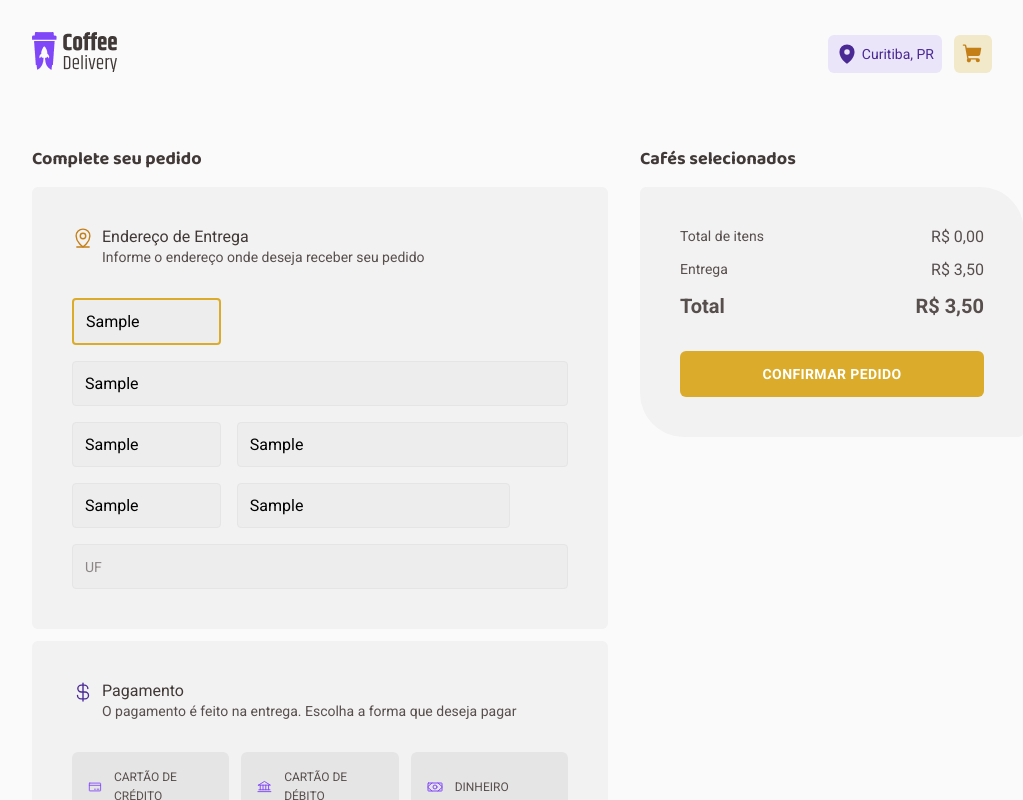
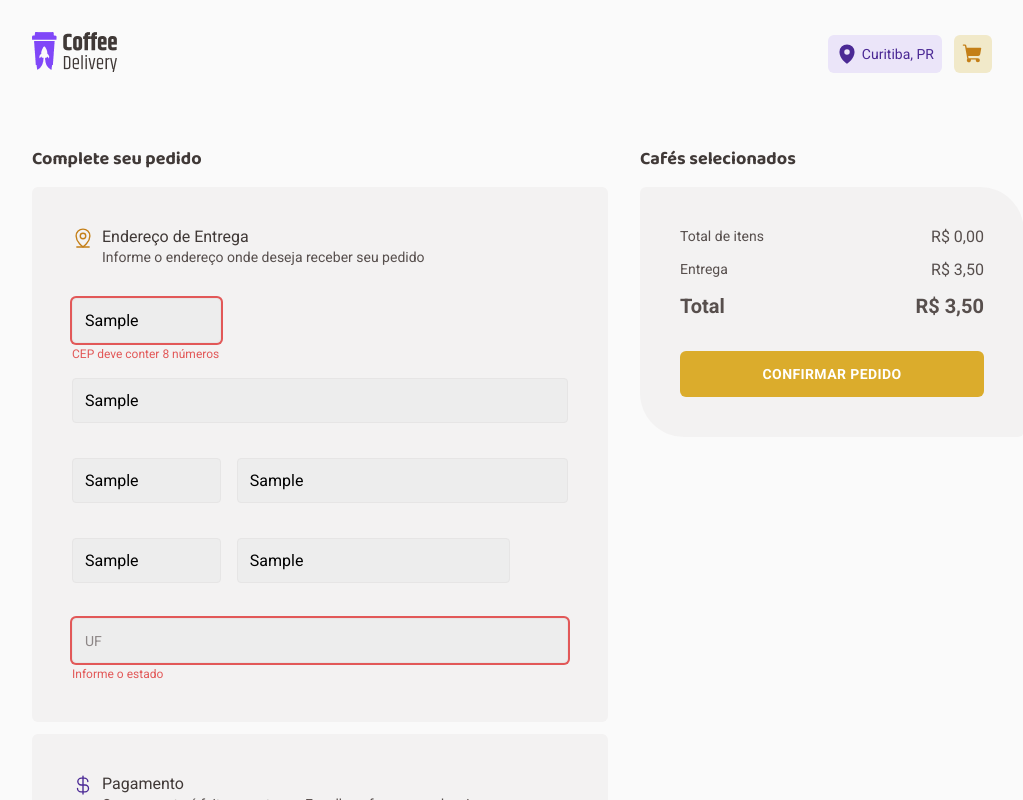
Before and after one commit to larissapissurno/coffee-delivery-react, a React (Vite) app: page /checkout in a window 1280 px wide. Both pictures are taken after typing "Sample", "Sample", "Sample", "Sample", "Sample", "Sample" into the empty fields and a click on the button "CONFIRMAR PEDIDO". Shown: the top 800 px of the page, without its empty margins (128-1151 px from the left). Built offline with nearby package versions, Linux system fonts and the light colour scheme.

Commit message:
feat: form validations

```diff
--- a/src/components/Input/styles.ts
+++ b/src/components/Input/styles.ts
@@ -1,9 +1,25 @@
 import styled, { css } from 'styled-components'
 
 interface InputProps {
-  size: number
+  size?: number
   grow?: boolean
+  error?: boolean
 }
+
+export const InputWrapper = styled.div<InputProps>`
+  display: flex;
+  flex-direction: column;
+  gap: 4px;
+
+  width: ${(props) => props.size + '%'};
+  height: 4rem;
+
+  ${(props) =>
+    props.grow &&
+    css`
+      flex-grow: 1;
+    `}
+`
 
 export const Input = styled.input<InputProps>`
   display: flex;
@@ -18,17 +34,24 @@ export const Input = styled.input<InputProps>`
   border-radius: 4px;
   outline: none;
 
-  width: ${(props) => props.size + '%'};
+  width: 100%;
+
+  &:focus {
+    outline: transparent;
+    box-shadow: 0 0 0 2px ${(props) => props.theme['primary-500']};
+  }
 
   ${(props) =>
-    props.grow &&
+    props.error &&
     css`
-      flex-grow: 1;
+      outline: transparent;
+      box-shadow: 0 0 0 2px ${(props) => props.theme['red-500']};
+
+      &:focus {
+        outline: transparent;
+        box-shadow: 0 0 0 2px ${(props) => props.theme['red-500']};
+      }
     `}
-
-  &:focus {
-    border: 2px solid ${(props) => props.theme['primary-500']};
-  }
 
   &::placeholder {
     color: ${(props) => props.theme['base-label']};
@@ -37,3 +60,10 @@ export const Input = styled.input<InputProps>`
     line-height: 130%;
   }
 `
+
+export const ErrorMessage = styled.span`
+  color: ${(props) => props.theme['red-500']};
+  font-weight: 400;
+  font-size: 0.75rem;
+  line-height: 130%;
+`
--- a/src/pages/Checkout/components/CheckoutForm/index.tsx
+++ b/src/pages/Checkout/components/CheckoutForm/index.tsx
@@ -1,4 +1,4 @@
-import { Input } from '@components/Input/styles'
+import { ErrorMessage, Input, InputWrapper } from '@components/Input/styles'
 import { EPaymentMethod, PaymentMethod } from '@components/PaymentType'
 import { CheckoutFormData } from '@pages/Checkout'
 import { OrderHeader } from '@pages/Checkout/styles'
@@ -14,7 +14,10 @@ import { TextRegularM, TextRegularS } from 'src/styles/typography'
 import { LocaleInfo, Grid, PaymentInfo, PaymentTypeSection } from './styles'
 
 export function CheckoutForm() {
-  const { register } = useFormContext<CheckoutFormData>()
+  const {
+    register,
+    formState: { errors },
+  } = useFormContext<CheckoutFormData>()
 
   return (
     <>
@@ -33,18 +36,86 @@ export function CheckoutForm() {
         </OrderHeader>
 
         <Grid>
-          <Input size={30} placeholder="CEP" {...register('zipCode')} />
-          <Input size={100} placeholder="Rua" {...register('street')} />
-          <Input size={30} placeholder="Número" {...register('number')} />
-          <Input
-            size={65}
-            placeholder="Complemento"
-            grow
-            {...register('complement')}
-          />
-          <Input size={30} placeholder="Bairro" {...register('district')} />
-          <Input size={55} placeholder="Cidade" {...register('city')} />
-          <Input size={10} placeholder="UF" grow {...register('state')} />
+          <InputWrapper size={30}>
+            <Input
+              placeholder="CEP"
+              {...register('zipCode')}
+              error={!!errors.zipCode?.message}
+            />
+            {!!errors.zipCode?.message && (
+              <ErrorMessage>{errors.zipCode?.message}</ErrorMessage>
+            )}
+          </InputWrapper>
+
+          <InputWrapper size={100}>
+            <Input
+              placeholder="Rua"
+              {...register('street')}
+              error={!!errors.street?.message}
+            />
+            {!!errors.street?.message && (
+              <ErrorMessage>{errors.street?.message}</ErrorMessage>
+            )}
+          </InputWrapper>
+
+          <InputWrapper size={30}>
+            <Input
+              placeholder="Número"
+              {...register('number')}
+              error={!!errors.number?.message}
+            />
+            {!!errors.number?.message && (
+              <ErrorMessage>{errors.number?.message}</ErrorMessage>
+            )}
+          </InputWrapper>
+
+          <InputWrapper size={65} grow>
+            <Input
+              size={65}
+              placeholder="Complemento"
+              {...register('complement')}
+              error={!!errors.complement?.message}
+            />
+            {!!errors.complement?.message && (
+              <ErrorMessage>{errors.complement?.message}</ErrorMessage>
+            )}
+          </InputWrapper>
+
+          <InputWrapper size={30}>
+            <Input
+              size={30}
+              placeholder="Bairro"
+              {...register('district')}
+              error={!!errors.district?.message}
+            />
+            {!!errors.district?.message && (
+              <ErrorMessage>{errors.district?.message}</ErrorMessage>
+            )}
+          </InputWrapper>
+
+          <InputWrapper size={55}>
+            <Input
+              size={55}
+              placeholder="Cidade"
+              {...register('city')}
+              error={!!errors.city?.message}
+            />
+            {!!errors.city?.message && (
+              <ErrorMessage>{errors.city?.message}</ErrorMessage>
+            )}
+          </InputWrapper>
+
+          <InputWrapper size={10} grow>
+            <Input
+              size={10}
+              placeholder="UF"
+              {...register('state')}
+              error={!!errors.state?.message}
+            />
+            {!!errors.state?.message && (
+              <ErrorMessage>{errors.state?.message}</ErrorMessage>
+            )}
+          </InputWrapper>
         </Grid>
       </LocaleInfo>
 
@@ -77,6 +148,9 @@ export function CheckoutForm() {
             value={EPaymentMethod.Money}
           />
         </PaymentTypeSection>
+        {!!errors.paymentMethod?.message && (
+          <ErrorMessage>{errors.paymentMethod?.message}</ErrorMessage>
+        )}
       </PaymentInfo>
     </>
   )
--- a/src/pages/Checkout/formValidations.ts
+++ b/src/pages/Checkout/formValidations.ts
@@ -2,12 +2,18 @@ import { EPaymentMethod } from '@components/PaymentType'
 import { z as schema } from 'zod'
 
 export const CheckoutSchema = schema.object({
-  zipCode: schema.string().min(8).max(8),
-  street: schema.string().min(1),
-  number: schema.string().min(1),
+  zipCode: schema
+    .string()
+    .min(8, 'CEP deve conter 8 números')
+    .max(8, 'CEP deve conter 8 números'),
+  street: schema.string().min(1, 'Informe o nome da rua'),
+  number: schema.string().min(1, 'Informe o número'),
   complement: schema.string().optional(),
-  district: schema.string().min(1),
-  city: schema.string().min(1),
-  state: schema.string().min(1),
-  paymentMethod: schema.nativeEnum(EPaymentMethod),
+  district: schema.string().min(1, 'Informe o bairro'),
+  city: schema.string().min(1, 'Informe a cidade'),
+  state: schema.string().min(1, 'Informe o estado'),
+  paymentMethod: schema.nativeEnum(EPaymentMethod, {
+    invalid_type_error: 'Informe o método de pagamento',
+    required_error: 'Informe o método de pagamento',
+  }),
 })
--- a/src/styles/themes/default.ts
+++ b/src/styles/themes/default.ts
@@ -19,5 +19,7 @@ export const defaultTheme = {
   'accent-500': '#8047F8',
   'accent-700': '#4B2995',
 
+  'red-500': '#E25858',
+
   'container-size': '75vw',
 }
```
